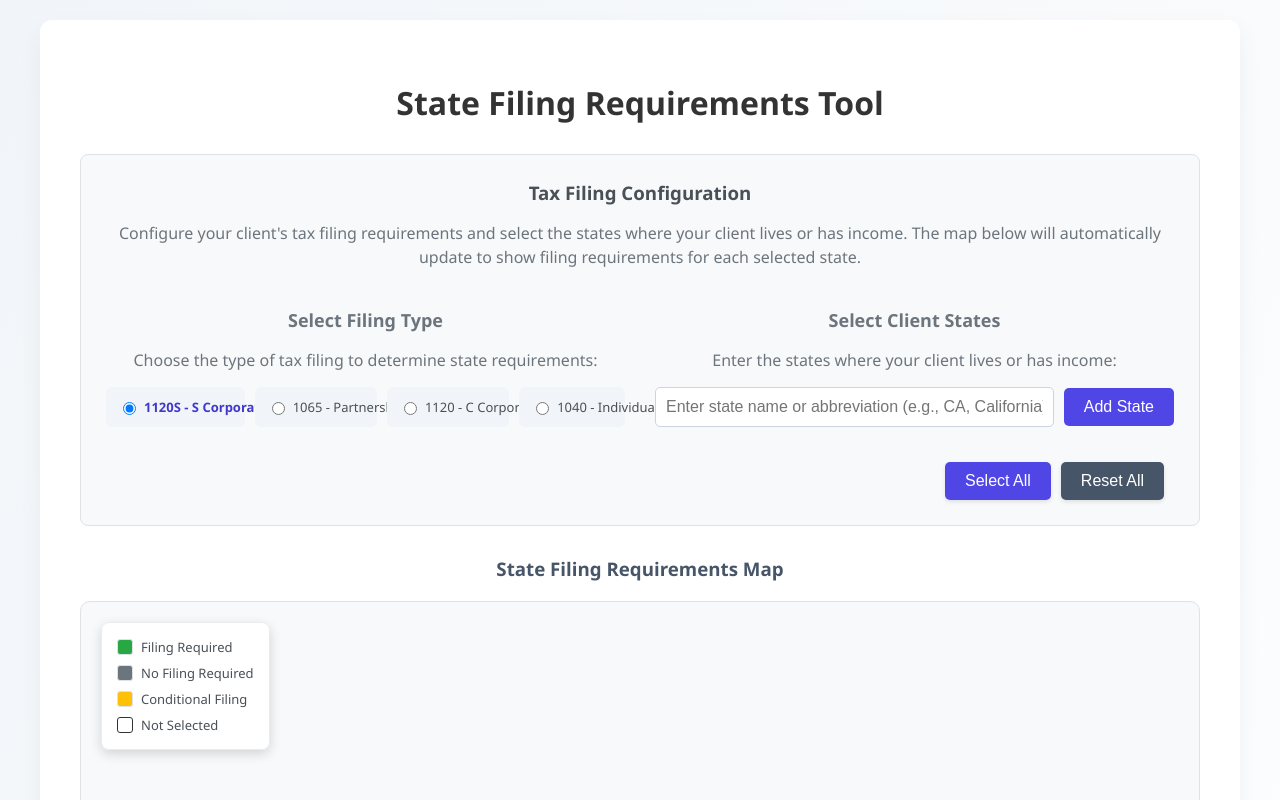
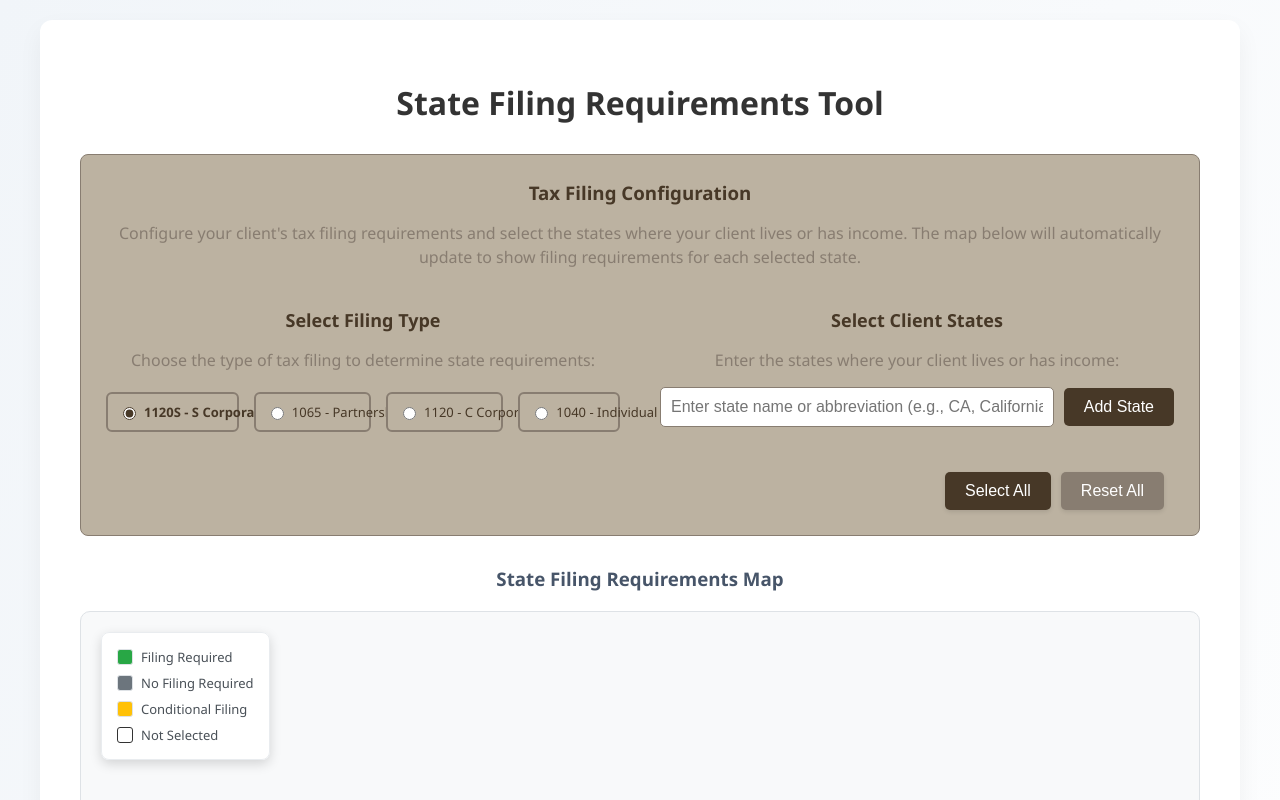
Before and after one commit to DedicatedCPA/TaxFiling, a React (Create React App) app: page / in a window 1280 px wide. Shown: the top 800 px of the page. Built offline with nearby package versions, Linux system fonts and the light colour scheme.

Commit message:
Refine tax filing configuration design

```diff
--- a/src/App.css
+++ b/src/App.css
@@ -31,46 +31,47 @@ h1 {
 .form-section {
   margin-bottom: 30px;
   padding: 25px;
-  background: #f8f9fa;
+  background: var(--color-light);
   border-radius: 8px;
-  border: 1px solid #dee2e6;
+  border: 1px solid var(--color-medium);
 }
 
 .form-section h3 {
   margin-top: 0;
-  color: #495057;
+  color: var(--color-dark);
   margin-bottom: 15px;
 }
 
 .form-section h4 {
-  color: #6c757d;
+  color: var(--color-dark);
   margin-bottom: 10px;
   font-size: 18px;
 }
 
 .form-section p {
-  color: #6c757d;
+  color: var(--color-medium);
   margin-bottom: 15px;
   line-height: 1.5;
 }
 
 .filing-type-selector {
   display: flex;
-  flex-wrap: nowrap;
-  gap: 10px;
-  margin-top: 15px;
-  justify-content: space-between;
+  flex-wrap: wrap;
+  gap: 15px;
+  margin-top: 20px;
+  justify-content: flex-start;
 }
 
 .side-by-side-container {
   display: flex;
-  gap: 30px;
+  gap: 40px;
   align-items: flex-start;
+  flex-wrap: wrap;
 }
 
 .side-by-side-container > div {
-  flex: 1;
-  min-width: 0;
+  flex: 1 1 300px;
+  min-width: 260px;
 }
 
 @media (max-width: 768px) {
@@ -96,8 +97,8 @@ h1 {
   gap: 5px;
   cursor: pointer;
   padding: 7px 10px;
-  background: var(--gray-100);
-  border: 2px solid transparent;
+  background: var(--color-light);
+  border: 2px solid var(--color-medium);
   border-radius: 6px;
   transition: background 0.3s, transform 0.2s, box-shadow 0.2s, border-color 0.3s;
   min-width: 0;
@@ -122,24 +123,25 @@ h1 {
 }
 
 .filing-type-option:hover {
-  border-color: var(--primary);
+  border-color: var(--color-dark);
   background: #fff;
   transform: translateY(-2px);
   box-shadow: 0 4px 12px rgba(0, 0, 0, 0.1);
 }
 
+
 .filing-type-option input[type="radio"]:checked + .filing-type-label {
-  color: var(--primary-dark);
+  color: var(--color-dark);
   font-weight: 600;
 }
 
 .filing-type-option input[type="radio"]:checked {
-  accent-color: #007bff;
+  accent-color: var(--color-dark);
 }
 
 .filing-type-label {
   font-size: 13px;
-  color: #495057;
+  color: var(--color-dark);
   white-space: nowrap;
 }
 
@@ -153,7 +155,7 @@ h1 {
 
 .state-input input {
   padding: 10px;
-  border: 1px solid var(--gray-300);
+  border: 1px solid var(--color-medium);
   border-radius: 5px;
   font-size: 16px;
   flex: 1;
@@ -163,13 +165,13 @@ h1 {
 
 .state-input input:focus {
   outline: none;
-  border-color: var(--primary);
-  box-shadow: 0 0 0 3px rgba(79, 70, 229, 0.2);
+  border-color: var(--color-dark);
+  box-shadow: 0 0 0 3px rgba(71, 56, 39, 0.2);
 }
 
 .state-input button {
   padding: 10px 20px;
-  background: var(--primary);
+  background: var(--color-dark);
   color: white;
   border: none;
   border-radius: 5px;
@@ -179,7 +181,7 @@ h1 {
 }
 
 .state-input button:hover {
-  background: var(--primary-dark);
+  background: var(--color-medium);
   transform: translateY(-2px);
   box-shadow: 0 4px 8px rgba(0, 0, 0, 0.15);
 }
@@ -189,7 +191,7 @@ h1 {
   padding: 15px;
   background: #ffffff;
   border-radius: 8px;
-  border: 1px solid var(--gray-300);
+  border: 1px solid var(--color-medium);
   box-shadow: 0 2px 6px rgba(0, 0, 0, 0.05);
   transition: box-shadow 0.3s, transform 0.2s;
 }
@@ -208,15 +210,15 @@ h1 {
 .total-count {
   text-align: center;
   padding: 10px;
-  background: #e3f2fd;
+  background: var(--color-light);
   border-radius: 6px;
-  border: 1px solid #bbdefb;
+  border: 1px solid var(--color-medium);
   margin-bottom: 15px;
 }
 
 .total-count h5 {
   margin: 0;
-  color: #1976d2;
+  color: var(--color-dark);
   font-size: 16px;
 }
 
@@ -230,7 +232,7 @@ h1 {
 .bucket {
   background: white;
   border-radius: 6px;
-  border: 1px solid #dee2e6;
+  border: 1px solid var(--color-medium);
   padding: 15px;
 }
 
@@ -274,7 +276,7 @@ h1 {
 }
 
 .view-states-btn {
-  background: var(--accent);
+  background: var(--color-dark);
   color: white;
   border: none;
   border-radius: 4px;
@@ -285,12 +287,12 @@ h1 {
 }
 
 .view-states-btn:hover {
-  background: #0891b2;
+  background: var(--color-medium);
   transform: translateY(-2px);
 }
 
 .state-count {
-  color: #6c757d;
+  color: var(--color-dark);
   font-size: 13px;
   font-weight: 500;
 }
@@ -682,7 +684,7 @@ h1 {
 
 .action-buttons {
   text-align: right;
-  margin-top: 20px;
+  margin-top: 30px;
 }
 
 .action-button {
@@ -694,6 +696,7 @@ h1 {
   font-size: 16px;
   transition: background 0.3s, transform 0.2s, box-shadow 0.2s;
   box-shadow: 0 2px 4px rgba(0,0,0,0.1);
+  color: #fff;
 }
 
 .action-button:hover {
@@ -702,19 +705,17 @@ h1 {
 }
 
 .select-all-btn {
-  background: var(--primary);
-  color: white;
+  background: var(--color-dark);
 }
 
 .select-all-btn:hover {
-  background: var(--primary-dark);
+  background: var(--color-medium);
 }
 
 .reset-all-btn {
-  background: var(--gray-600);
-  color: white;
+  background: var(--color-medium);
 }
 
 .reset-all-btn:hover {
-  background: #374151;
+  background: var(--color-dark);
 }
--- a/src/index.css
+++ b/src/index.css
@@ -5,6 +5,9 @@
   --gray-100: #f1f5f9;
   --gray-300: #cbd5e1;
   --gray-600: #475569;
+  --color-light: #bcb2a1;
+  --color-medium: #887d71;
+  --color-dark: #473827;
 }
 
 body {
```
